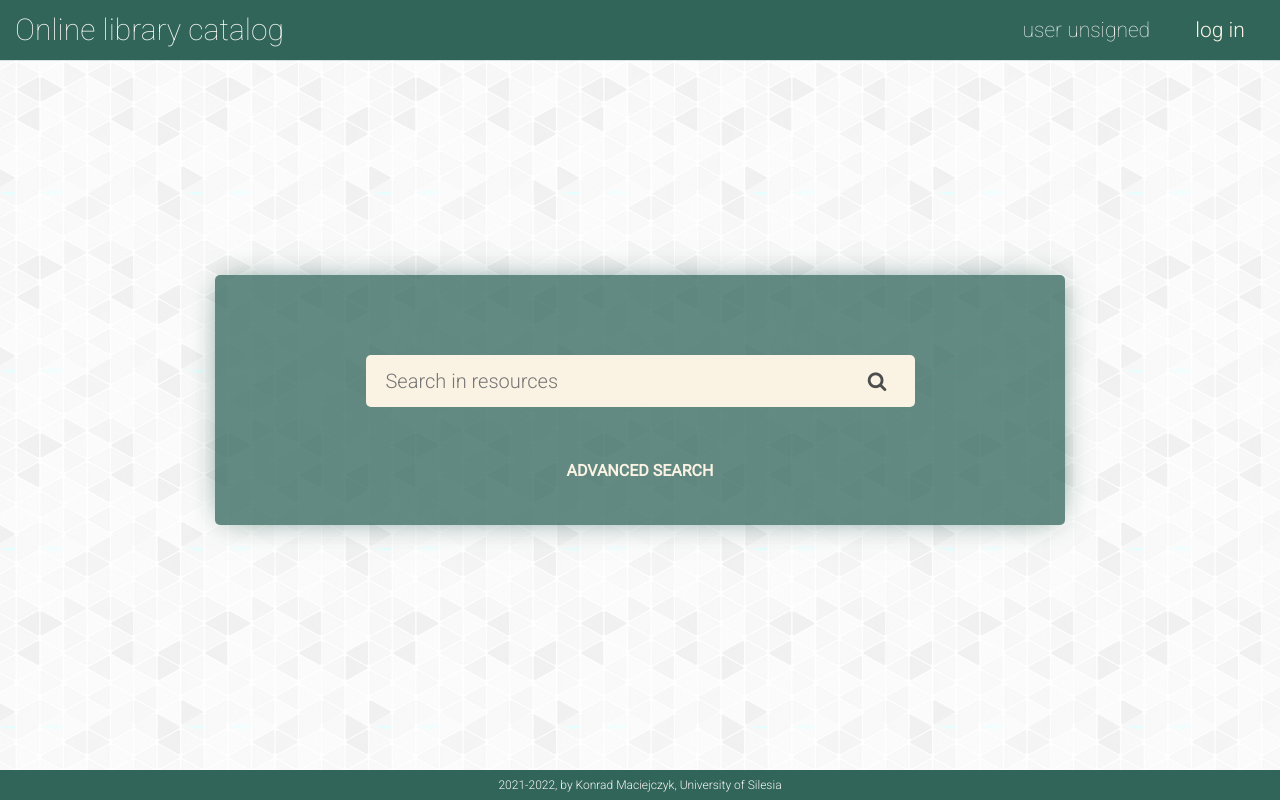
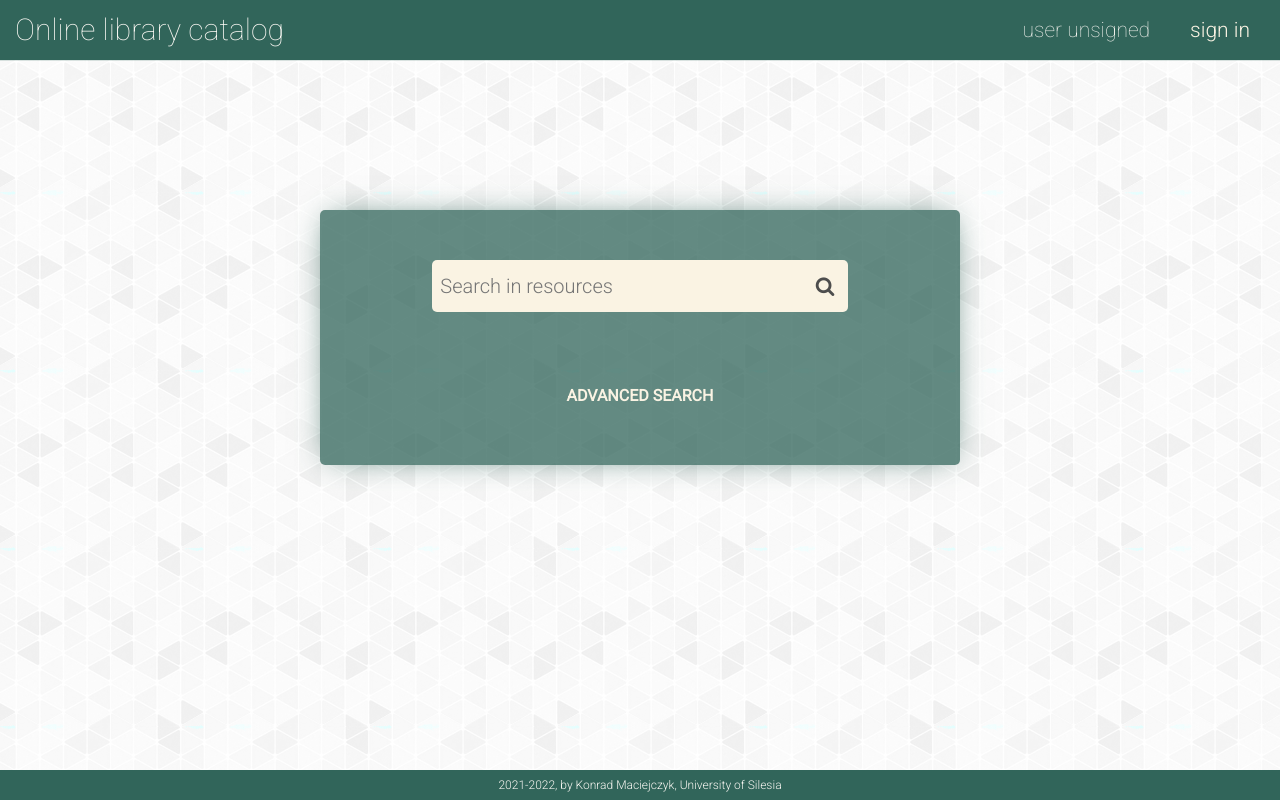
Before and after one commit to konradmaciejczyk/integrated-library-system-django-app, a Django app: page / in a window 1280 px wide. Run offline with Django 3.2, Linux system fonts and the light colour scheme.

Commit message:
finished coding frontend side of homepage

```diff
--- a/user_side/static/user_side/main_mobile.css
+++ b/user_side/static/user_side/css/main_desktop.css
@@ -1,5 +1,6 @@
 html, body{
     background-color: #e6f0f5;
+    background: url(../img/background_light.png); /*www.subtlepatterns.com*/
     margin: 0px;
     font-family: 'Roboto', sans-serif;
     color: #F8F7F2;
@@ -43,64 +42,72 @@ header{
 }
 
 #logging{
-    margin-bottom: 200px;
     min-width: 200px;
     height: 54px;
+    float: right;
 }
 
 #user_status{
-    position: absolute;
-    display: block;
-    min-width: 400px; min-height: 54px;
-    /* vertical-align: middle; line-height: 60px; */
+    float: left;
+    margin-left: 10px;
+    min-width: 70px; min-height: 54px;
+    display: inline;
+    vertical-align: middle; line-height: 60px;
     text-align: center;
-    left: 0px; top: 70px;
     font-size: 21px; font-weight: 100;
 }
 
 #log_in_button{
-    position: absolute;
+    min-width: 120px;
+    height: 59px;
+    line-height: 60px;
+    float: right;
+    vertical-align: middle;
+    text-align: center;
+    color: #FAF3E3;
+    margin-left:10px;
     font-weight: 300; font-size: 21px;
-    top: 2px; right: 2px;
-    width: 100px; height: 50px;
-    line-height: 50px; vertical-align: middle;
-    text-align: center;
-    color: #31655A;
-    background-color: #FAF3E3;
-    border-radius: 5px;
 }
 #log_in_button:hover{
+    min-width: 120px;
+    height: 59px;
+    float: right;
+    vertical-align: middle; line-height: 60px;
     text-align: center;
     background-color: #30516E;
     color: #F8D872;
+    font-weight: bold;
+    cursor: pointer;
+    margin-left:10px;
+    font-weight: 300; font-size: 21px;
     transition: 0.4s;
 }
+
 main{
-    height: 400px; width: 400px;
+    display: block;
+    width: 100vw; height: 20vw;
 }
+
 #box_searching{
+    width: 50vw; height: 250px; margin-top: 20vh;
     margin-left: auto; margin-right: auto;
-    width: 380px; height: 250px;
     border-radius: 5px;
     background: rgba(49, 101, 90, .75);
     color: #e6f0f5;
     -webkit-box-shadow: 0px 0px 30px -10px rgba(49, 101, 90, .95);
     -moz-box-shadow: 0px 0px 30px -10px rgba(49, 101, 90, .95);
     box-shadow: 0px 0px 30px -10px rgba(49, 101, 90, .95);
+    padding-top: 5px;
 
 }
 
 #search_tool{
-    position:relative;
-    margin-top: 80px;
-    width: 330px; height: 70px;
-    margin-left: auto; margin-right: auto;
+    width: 65%; height: 70px;
+    margin-left: auto; margin-right: auto; margin-top: 45px;
 }
 
 #search_tool input[type='text']{
-    position: absolute;
-    top: 0px; left: 0px;
-    width: 255px; height: 50px;
+    width: 87%; height: 50px;
     font-size: 20px;
     background-color: #FAF3E3;
     color: #4d4d4d;
@@ -108,15 +115,14 @@ main{
     font-weight: bold;
     border-right: 0;
     margin-right: 0;
-    padding-left: 20px;
+    padding-left: 2%; padding-right: 0px;
     font-weight: 300;
 }
 
 #search_tool input[type='submit']{
-    position: absolute;
-    top: 0px; right: 0px;
+    padding: 0px;
     float: right;
-    width: 75px; height: 52px;
+    width: 11%; height: 52px;
     font-size: 20px;
     background-color: #FAF3E3;
     cursor: pointer;
@@ -134,12 +140,11 @@ main{
 #adv_button{
     width: 180px; height: 30px;
     color: #FAF3E3;
-    margin-left: auto; margin-right: auto; margin-top: 30px;
+    margin-left: auto; margin-right: auto; transform: translateY(50px);
     font-weight: bold;
     vertical-align: middle; line-height: 32px;
     text-align: center;
     cursor: pointer;
-    bottom: 0px;
 }
 #adv_button:hover{
     background-color: #FAF3E3;
--- a/user_side/static/user_side/main_desktop.css
+++ b/user_side/static/user_side/css/main_mobile.css
@@ -1,6 +1,6 @@
 html, body{
     background-color: #e6f0f5;
-    background: url(backgrounds/background_light.png); /*www.subtlepatterns.com*/
+    background: url(../img/background_light.png); /*www.subtlepatterns.com*/
     margin: 0px;
     font-family: 'Roboto', sans-serif;
     color: #F8F7F2;
@@ -69,45 +72,40 @@ header{
     font-weight: 300; font-size: 21px;
 }
 #log_in_button:hover{
-    min-width: 120px;
-    height: 59px;
-    float: right;
-    vertical-align: middle; line-height: 60px;
-    text-align: center;
-    background-color: #30516E;
-    color: #F8D872;
-    font-weight: bold;
+    background-color: #FAF3E3;
+    border-radius: 5px;
+    color: rgba(49, 101, 90, 1);
+    font-weight: 300;
     cursor: pointer;
-    margin-left:10px;
     font-weight: 300; font-size: 21px;
     transition: 0.4s;
 }
 
+main{
+    display: block;
+    width: 600px; height: 100vh;
+}
+
 #box_searching{
-    position: absolute;
-    width: 850px; height: 250px;
-    top: 0; bottom: 0; left: 0; right: 0;
-    margin: auto;
+    width: 550px; height: 250px;
+    margin-left: auto; margin-right: auto; margin-top: 100px;
     border-radius: 5px;
     background: rgba(49, 101, 90, .75);
     color: #e6f0f5;
     -webkit-box-shadow: 0px 0px 30px -10px rgba(49, 101, 90, .95);
     -moz-box-shadow: 0px 0px 30px -10px rgba(49, 101, 90, .95);
     box-shadow: 0px 0px 30px -10px rgba(49, 101, 90, .95);
+    padding-top: 5px;
 
 }
 
 #search_tool{
-    position:relative;
-    margin-top: 80px;
-    width: 549px; height: 70px;
-    margin-left: auto; margin-right: auto;
+    width: 500px; height: 70px;
+    margin-left: auto; margin-right: auto; margin-top: 45px;
 }
 
 #search_tool input[type='text']{
-    position: absolute;
-    top: 0px; left: 0px;
-    width: 470px; height: 50px;
+    width: 440px; height: 50px;
     font-size: 20px;
     background-color: #FAF3E3;
     color: #4d4d4d;
@@ -115,15 +113,14 @@ header{
     font-weight: bold;
     border-right: 0;
     margin-right: 0;
-    padding-left: 20px;
+    padding-left: 10px; padding-right: 0px;
     font-weight: 300;
 }
 
 #search_tool input[type='submit']{
-    position: absolute;
-    top: 0px; right: 0px;
+    padding: 0px;
     float: right;
-    width: 75px; height: 52px;
+    width: 50px; height: 52px;
     font-size: 20px;
     background-color: #FAF3E3;
     cursor: pointer;
@@ -131,6 +128,7 @@ header{
     color: #4d4d4d;
     border: 0;
     border-radius: 0 5px 5px 0;
+    padding-right: 0;
 }
 #search_tool input[type='submit']:hover{
     color: #FAF3E3;
@@ -141,12 +139,11 @@ header{
 #adv_button{
     width: 180px; height: 30px;
     color: #FAF3E3;
-    margin-left: auto; margin-right: auto; margin-top: 30px;
+    margin-left: auto; margin-right: auto; transform: translateY(50px);
     font-weight: bold;
     vertical-align: middle; line-height: 32px;
     text-align: center;
     cursor: pointer;
-    bottom: 0px;
 }
 #adv_button:hover{
     background-color: #FAF3E3;
--- a/user_side/templates/user_side/home.html
+++ b/user_side/templates/user_side/home.html
@@ -7,7 +7,8 @@
         <meta name="author" content="Konrad Maciejczyk">
         <meta name="keywords" content="opac, library, search, books">
         <meta name="description" content="Online library catalog. Order your books online.">
-        <title>Online Library Catalog - homepage</title>
+        <title>Online Library Catalog</title>
+        <link rel="icon" type="image/png" href="{% static 'user_side/img/favicon.png' %}"/>
 
         <link rel="preconnect" href="https://fonts.googleapis.com">
         <link rel="preconnect" href="https://fonts.gstatic.com" crossorigin>
@@ -17,8 +18,8 @@
         <link rel="preconnect" href="https://fonts.gstatic.com" crossorigin>
         <link href="https://fonts.googleapis.com/css2?family=Roboto:wght@100;300;400&display=swap" rel="stylesheet">
 
-        <link rel="stylesheet" type="text/css" href="{% static 'user_side/main_mobile.css' %}" media="screen and (max-width: 500px)">
-        <link rel="stylesheet" type="text/css" href="{% static 'user_side/main_desktop.css' %}" media="screen and (min-width: 501px)">
+        <link rel="stylesheet" type="text/css" href="{% static 'user_side/css/main_mobile.css' %}" media="screen and (max-width: 600px)">
+        <link rel="stylesheet" type="text/css" href="{% static 'user_side/css/main_desktop.css' %}" media="screen and (min-width: 601px)">
 
         <link rel="stylesheet" type="text/css" href="{% static 'user_side/fontello/css/fontello.css' %}">
 
@@ -101,7 +102,7 @@
             <div id="logo"><a href="#">Online library catalog</a></div>
             <div id="logging">
                 <span id="user_status">user unsigned</span>
-                <div id="log_in_button" onclick="toggleDivs('box_searching', 'box_logging', 20)">log in</div>
+                <div id="log_in_button" onclick="toggleDivs('box_searching', 'box_logging', 20)">sign in</div>
             </div>
         </header>
         <main>
@@ -123,6 +124,7 @@
                 <div id="adv_button" onclick="toggleOptions()">ADVANCED SEARCH</div>
             </div>
             <div id="box_logging">
+                    <span  id="log_in_sign">Sign in</span>
                     <input type="text" id="cos" placeholder="Enter your email address" onfocus="this.placeholder=''" onblur="this.placeholder='Enter your email address'"/>
                     <input type="password" placeholder="Enter your password" onfocus="this.placeholder=''" onblur="this.placeholder='Enter your password'"/>
                     <input type="submit" value="Log in"/>
@@ -130,6 +132,6 @@
             </div>
         </main>
             <footer>2021-2022, by Konrad Maciejczyk, University of Silesia</footer>
-            <script type="text/javascript" src="{% static 'user_side/main.js' %}"></script>
+            <script type="text/javascript" src="{% static 'user_side/basic_algorithms.js' %}"></script>
     </body>
 </html>
```
Also changed, not shown: other parts of user_side/static/user_side/css/main_desktop.css (+29 -22 lines), other parts of user_side/static/user_side/css/main_mobile.css (+44 -33 lines), user_side/static/user_side/basic_algorithms.js (renamed from user_side/static/user_side/main.js), user_side/static/user_side/img/background_light.png (renamed from user_side/static/user_side/backgrounds/background_light.png), user_side/static/user_side/img/favicon.png (added).
